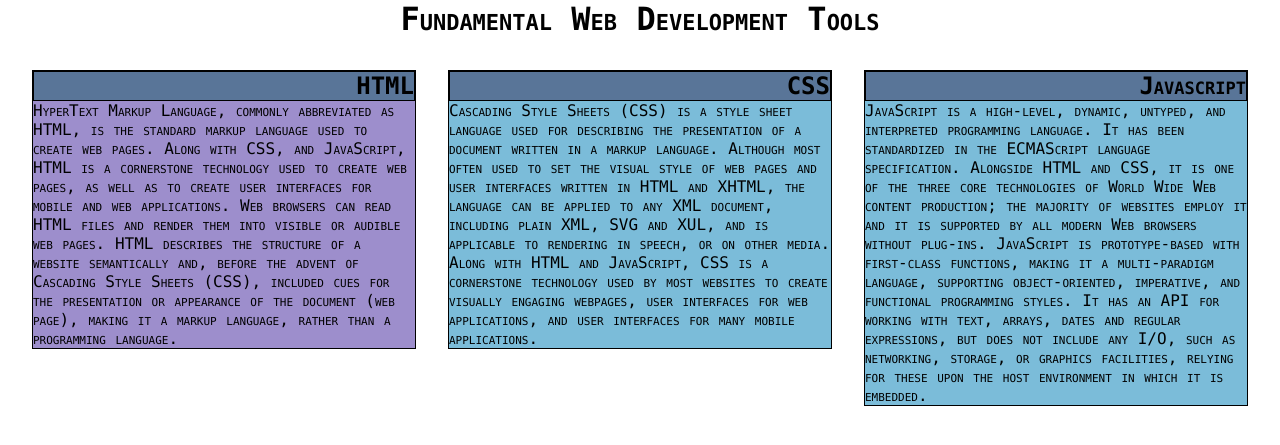
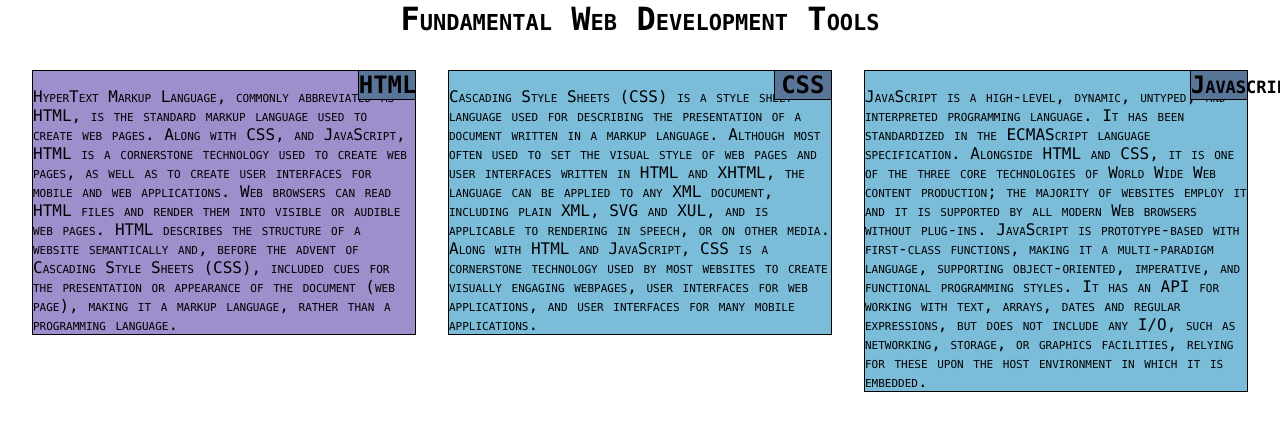
Before and after one commit to rgodinez/rgodinez.github.io, a Jekyll site: the page coursera/module2/index.html, which Jekyll copies as it is, in a window 1280 px wide. Shown: the top 445 px of the page. Built offline with Jekyll 4.4.1, drawn with Linux system fonts in a browser that asks for light colours.

Commit message:
think we got it

```diff
--- a/coursera/module2/index.html
+++ b/coursera/module2/index.html
@@ -23,6 +23,7 @@ h1 {
 section {
   background-color: #7BBCD9;
   border: 1px solid black;
+  position: relative;
 }
 
 #section1 {
@@ -39,8 +40,12 @@ section {
 }
 
 h2 {
-  text-align: right;
-  border: 1px solid black;
+  text-align: center;
+  border-width: 1px;
+  border-style: none none solid solid;
+  width: 15%;
+  position: absolute;
+  right: 0;
 }
 
 #title1 {
@@ -56,7 +61,7 @@ h2 {
 }
 
 p {
-
+  margin-top: 16px;
 }
 
 
```
